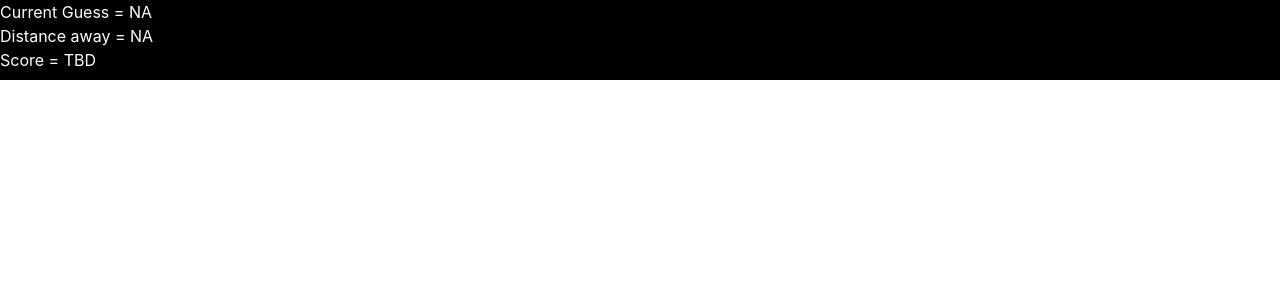
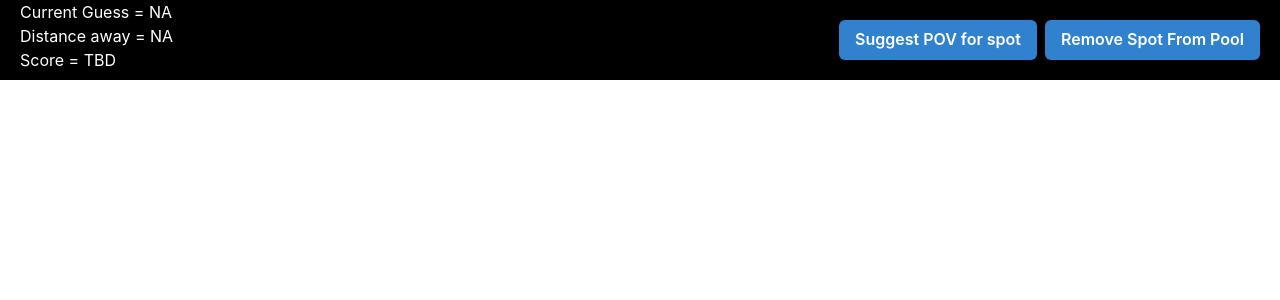
Before and after one commit to chrisreams91/SkateSpotGeoGuesser, a Next.js app: page /Header in a window 1280 px wide. Shown: the top 300 px of the page. Built offline with nearby package versions, Linux system fonts and the light colour scheme.

Commit message:
Adding prisma

```diff
--- /dev/null
+++ b/lib/prisma.ts
@@ -0,0 +1,5 @@
+import { PrismaClient } from "@prisma/client";
+
+const prisma: PrismaClient = new PrismaClient();
+
+export default prisma;
--- a/package.json
+++ b/package.json
@@ -13,6 +13,7 @@
     "@emotion/react": "^11.10.6",
     "@emotion/styled": "^11.10.6",
     "@googlemaps/react-wrapper": "^1.1.35",
+    "@prisma/client": "^4.12.0",
     "@turf/turf": "^6.5.0",
     "@types/node": "18.15.11",
     "@types/react": "18.0.32",
@@ -27,6 +28,7 @@
     "typescript": "5.0.3"
   },
   "devDependencies": {
-    "@types/google.maps": "^3.52.4"
+    "@types/google.maps": "^3.52.4",
+    "prisma": "^4.12.0"
   }
 }
--- a/src/pages/Header.tsx
+++ b/src/pages/Header.tsx
@@ -1,5 +1,7 @@
-import { lineString, length, point, distance } from "@turf/turf";
+import { point, distance } from "@turf/turf";
 import { useEffect, useState } from "react";
+import { Button, ButtonGroup } from "@chakra-ui/react";
+
 interface Props {
   spot: { lat: number; lng: number };
   guess: { lat: number; lng: number } | undefined;
@@ -19,13 +21,43 @@ const Header = ({ spot, guess }: Props) => {
     }
   }, [guess]);
 
+  const voteToRemoveSpot = async () => {
+    console.log("voteToRemoveSpot");
+  };
+
+  const suggestSpotPov = async () => {
+    console.log("suggestSpotPov");
+  };
+
   const resultText = result ? `${result?.toString()} Miles` : "NA";
   const guessText = guess ? `${guess?.lat},${guess?.lng}` : "NA";
   return (
-    <div style={{ color: "white", backgroundColor: "black", height: "10vh" }}>
-      <div>Current Guess = {guessText}</div>
-      <div>Distance away = {resultText}</div>
-      <div>Score = TBD</div>
+    <div
+      style={{
+        color: "white",
+        backgroundColor: "black",
+        height: "10vh",
+        display: "flex",
+        justifyContent: "space-between",
+        paddingLeft: 20,
+        paddingRight: 20,
+      }}
+    >
+      <div>
+        <div>Current Guess = {guessText}</div>
+        <div>Distance away = {resultText}</div>
+        <div>Score = TBD</div>
+      </div>
+      <div style={{ display: "flex", alignItems: "center" }}>
+        <ButtonGroup>
+          <Button colorScheme="blue" onClick={suggestSpotPov}>
+            Suggest POV for spot
+          </Button>
+          <Button colorScheme="blue" onClick={voteToRemoveSpot}>
+            Remove Spot From Pool
+          </Button>
+        </ButtonGroup>
+      </div>
     </div>
   );
 };
```
Also changed, not shown: docker-compose.yml (added, +15 -0 lines), src/pages/Types.ts (added, +53 -0 lines), 2 other files (tests, documents, lock files or other folders).
